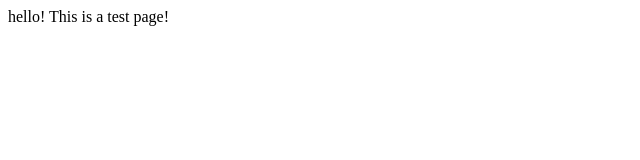
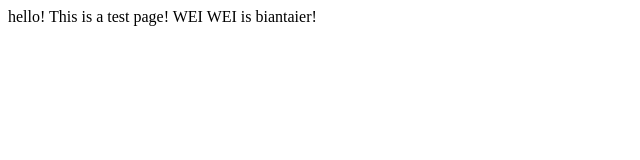
Before and after one commit to friendevangelion/github.io, a plain HTML site: page index.html in a window 1280 px wide. Shown: the whole page, without its empty margins (0-640 px from the left). Drawn offline with Linux system fonts and the light colour scheme.

Commit message:
Update index.html

```diff
--- a/index.html
+++ b/index.html
@@ -3,5 +3,7 @@
 </head>
 <body>
 hello! This is a test page!
+
+WEI WEI is biantaier!
 </body>
 </html>
```
